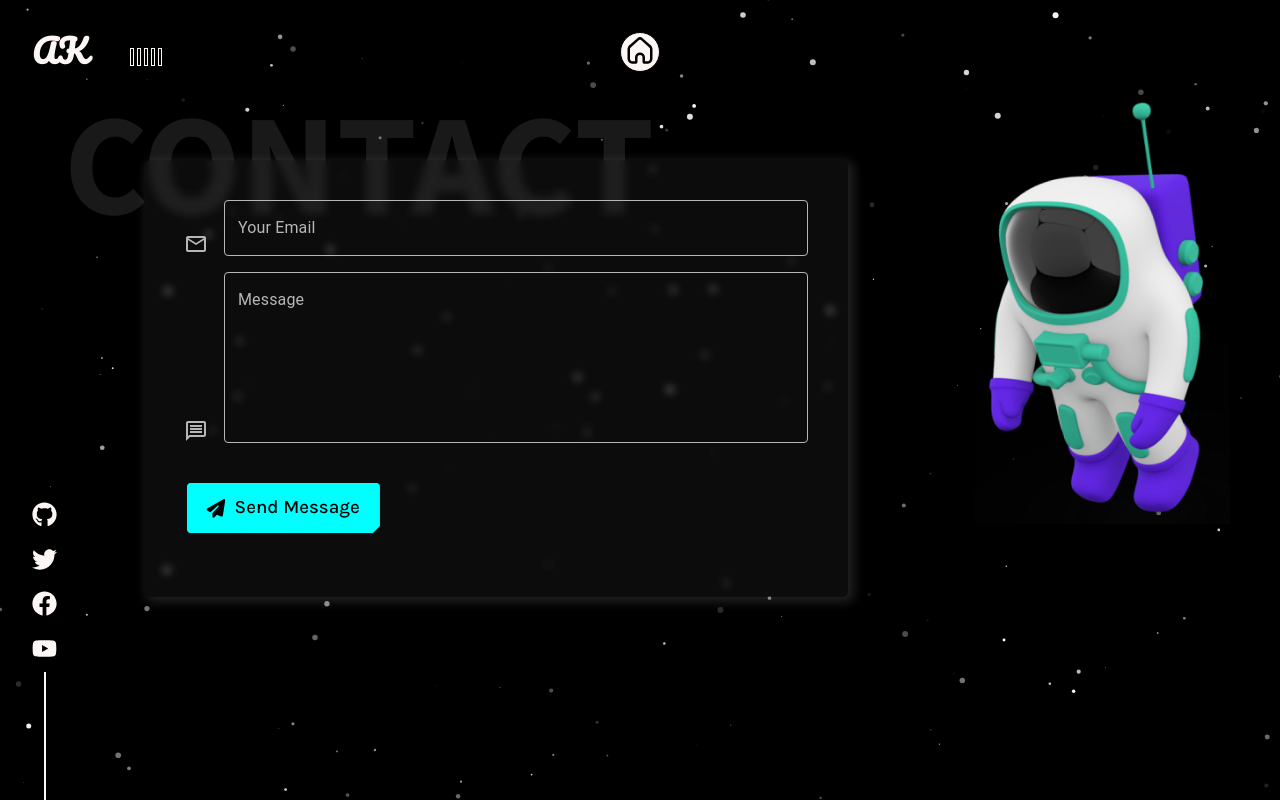
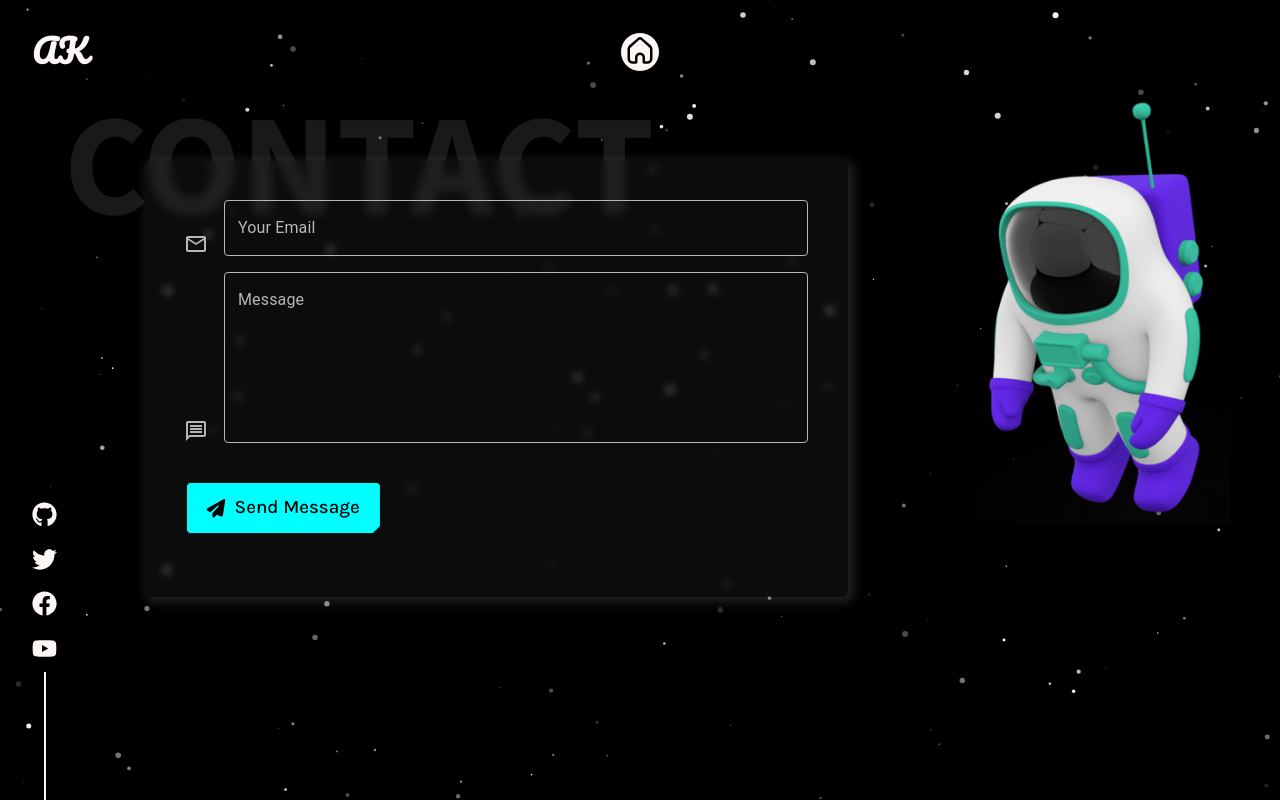
Before and after one commit to Akshaygarg034/Portfolio, a React (Create React App) app: page /contact in a window 1280 px wide. Built offline with nearby package versions, Linux system fonts and the light colour scheme.

Commit message:
minor bug fixings

```diff
--- a/src/App.js
+++ b/src/App.js
@@ -6,7 +6,6 @@ import { AnimatePresence } from "framer-motion";
 import GlobalStyle from "./globalStyles";
 
 //Components
-import SoundBar from "./subComponents/SoundBar";
 import NotFound from "./components/NotFound/NotFound";
 import LoadingSpinner from "./components/LoadingSpinner/LoadingSpinner";
 
@@ -27,7 +26,6 @@ function App() {
       <ThemeProvider theme={lightTheme}>
 
         <Suspense fallback={<FallbackComponent loaded= {loaded} setLoaded = {setLoaded}/>}>
-          <SoundBar />
           <AnimatePresence mode='wait'>
             <Routes key={location.pathname} location={location} >
 
--- a/src/subComponents/SoundBar.js
+++ /dev/null
@@ -1,89 +0,0 @@
-import React, { useRef, useState } from 'react'
-import styled, { keyframes } from 'styled-components'
-
-import music from "../assets/audio/u-said-it-v13-1167.mp3"
-
-const Box = styled.div`
-    display:flex;
-    cursor:pointer;
-    position:fixed;
-    left:8rem;
-    top:3rem;
-    z-index:10;
-
-    &>*:nth-child(1){
-        animation-delay: 0.2s;
-    }
-    &>*:nth-child(2){
-        animation-delay: 0.3s;
-    }
-    &>*:nth-child(3){
-        animation-delay: 0.4s;
-    }
-    &>*:nth-child(4){
-        animation-delay: 0.5s;
-    }
-    &>*:nth-child(5){
-        animation-delay: 0.8s;
-    }
-
-    @media (max-width: 40em) {
-        left: 1rem;
-        top: 10rem;
-    }
-`
-
-const play = keyframes`
-    0%{
-        transform:scaleY(1);
-    }
-    50%{
-        transform:scaleY(2);
-    }
-    100%{
-        transform:scaleY(1);
-    }
-`
-const Line = styled.span`
-    background: ${props => props.theme.text};
-    border: 1px solid ${props => props.theme.body};
-
-    animation:${play} 1s ease infinite;
-    animation-play-state: ${props => props.click ? "running" : "paused"};
-    height: 1rem;
-    width: 2px;
-    margin:0 0.1rem;
-
-    @media (max-width: 40em) {
-        height: 0.5rem;
-        width: 1px;
-    }
-`
-
-const SoundBar = () => {
-    const ref = useRef(null);
-    const [click, setClick] = useState(false);
-
-    const handleClick = () => {
-        setClick(!click);
-
-        if (!click) {
-            ref.current.play();
-        } else {
-            ref.current.pause();
-        }
-    }
-
-    return (
-        <Box onClick={() => handleClick()}>
-            <Line click={click} />
-            <Line click={click} />
-            <Line click={click} />
-            <Line click={click} />
-            <Line click={click} />
-            <audio src={music} ref={ref} loop />
-        </Box>
-    )
-}
-
-export default SoundBar
```
Also changed, not shown: public/favicon.png, 1 other file (tests, documents, lock files or other folders).
